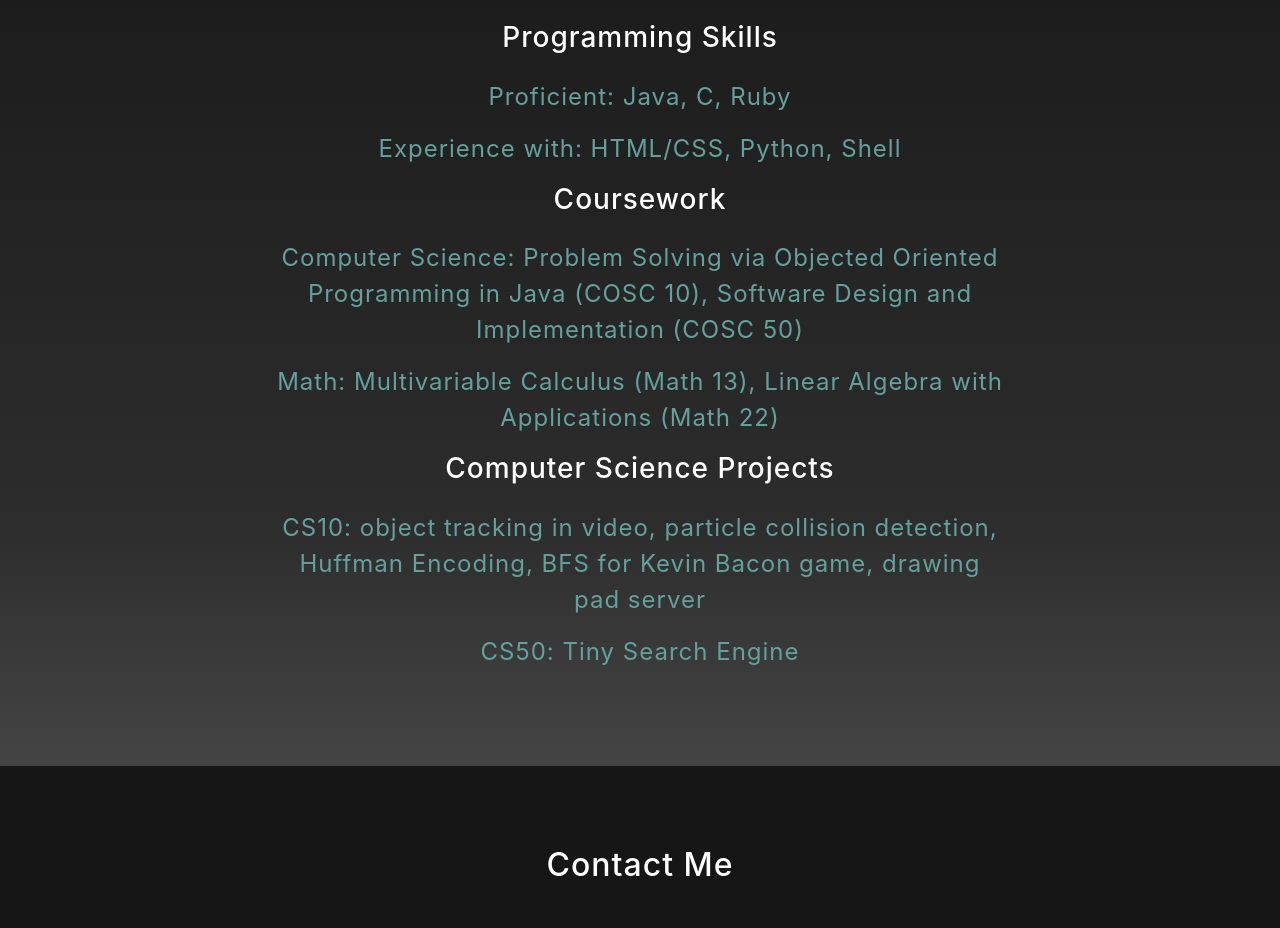
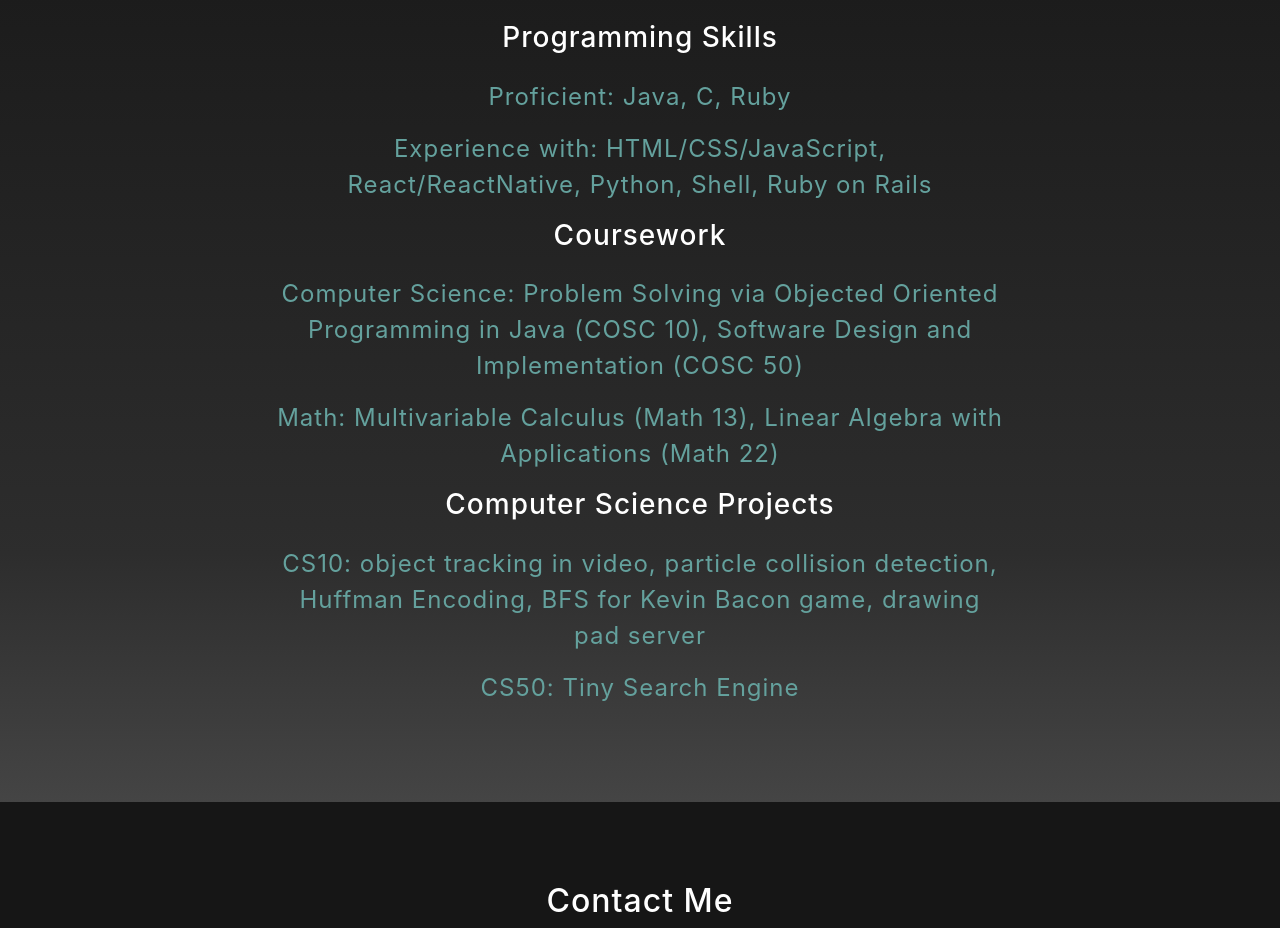
Before and after one commit to johnconnorquigley/johnconnorquigley.com, a website with bundled scripts: page index.html in a window 1280 px wide. Shown: the part 3246-4174 px from the top of the page. Built offline with nearby package versions, Linux system fonts and the light colour scheme; files whose address does not match are found by name.

Commit message:
Added experience

```diff
--- a/index.html
+++ b/index.html
@@ -134,7 +134,7 @@
             <h2 class="text-white mb-4">Computer Science and Academics</h2>
             <h3 class="text-white mb-4">Programming Skills</h3>
             <p>Proficient: Java, C, Ruby</p>
-            <p>Experience with: HTML/CSS, Python, Shell</p>
+            <p>Experience with: HTML/CSS/JavaScript, React/ReactNative, Python, Shell, Ruby on Rails</p>
             <h3 class="text-white mb-4">Coursework</h3>
             <p>Computer Science: Problem Solving via Objected Oriented Programming in Java (COSC 10), Software Design and Implementation (COSC 50)</p>
             <p>Math: Multivariable Calculus (Math 13), Linear Algebra with Applications (Math 22)</p>
```
